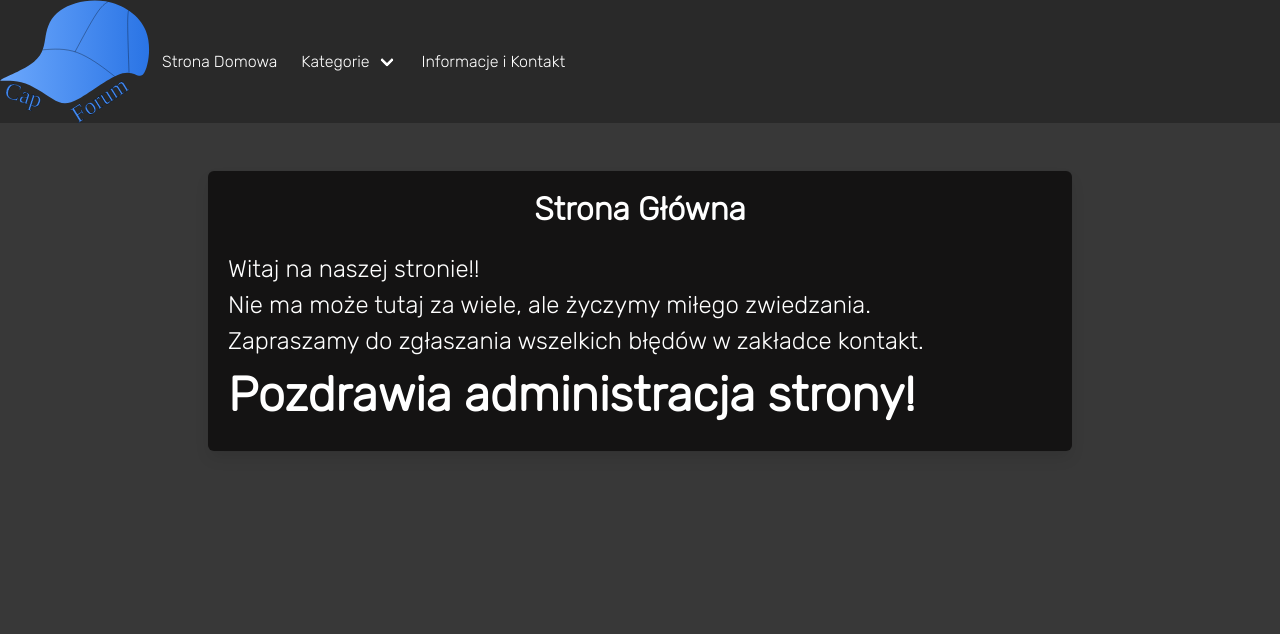
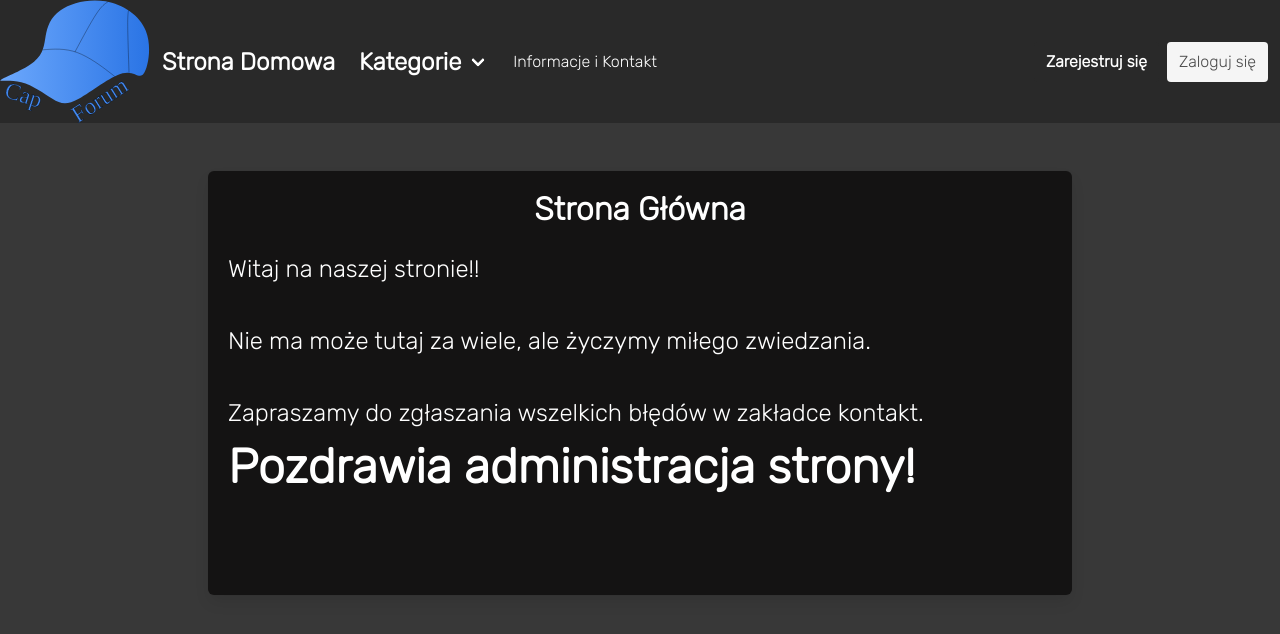
Before and after one commit to Bulwarini/CapForum, a PHP site: page / in a window 1280 px wide. Shown: the top 634 px of the page. Run offline with PHP 8.4, Linux system fonts and the light colour scheme.

Commit message:
html to php

```diff
--- /dev/null
+++ b/fiveserver.config.js
@@ -0,0 +1,6 @@
+module.exports = {
+    open: 'index.php',
+    php: "C:/php/php.exe",
+    injectBody: true,
+    highlight: true
+  }
--- a/index.html
+++ b/index.php
@@ -13,15 +13,16 @@
           <img src="obrazki\capforum.svg" height="150" width="150">
       <div id="navbarBasicExample" class="navbar-menu">
 
+
         <div class="navbar-start">
 
           <a class="navbar-item">
-            Strona Domowa
+            <strong class="is-size-4">Strona Domowa</strong>
           </a>
           <div class="navbar-item has-dropdown is-hoverable">
 
             <a class="navbar-link">
-              Kategorie
+              <strong class="is-size-4">Kategorie</strong>
             </a>
 
             <div class="navbar-dropdown is-dark">
@@ -48,22 +49,36 @@
 
           </div>
           <a class="navbar-item">
-            Informacje i Kontakt
+           Informacje i Kontakt
           </a>
         </div>
-
       </div>
       </div>
+
+      <div class="navbar-end">
+        <div class="navbar-item">
+          <div class="buttons">
+            <a class="button is-primary">
+              <strong>Zarejestruj się</strong>
+            </a>
+            <a class="button is-light">
+              Zaloguj się
+            </a>
+          </div>
+        </div>
+      </div>
+
     </nav>
 
     <div class="container" style="align-items: center;">
       <div class="is section is-large">
         <div class="box has-background-black-ter is-rounded is-outlined">
         <h1 class="is title has-text-white has-text-centered has-text-weight-bold">Strona Główna</h1>
-        <p class="has-text-white is-size-4 ">Witaj na naszej stronie!!<br>
-          Nie ma może tutaj za wiele, ale życzymy miłego zwiedzania.<br>
+        <p class="has-text-white is-size-4 ">Witaj na naszej stronie!!<br><br>
+          Nie ma może tutaj za wiele, ale życzymy miłego zwiedzania.<br><br>
           Zapraszamy do zgłaszania wszelkich błędów w zakładce kontakt.</p>
           <p class="has-text-white is-size-1 has-text-weight-bold">Pozdrawia administracja strony!</p>
+          <p class="is is-size-1"><br></p>
         </div>
       </div>
 
```
Also changed, not shown: .fiveserverrc.json (deleted).
